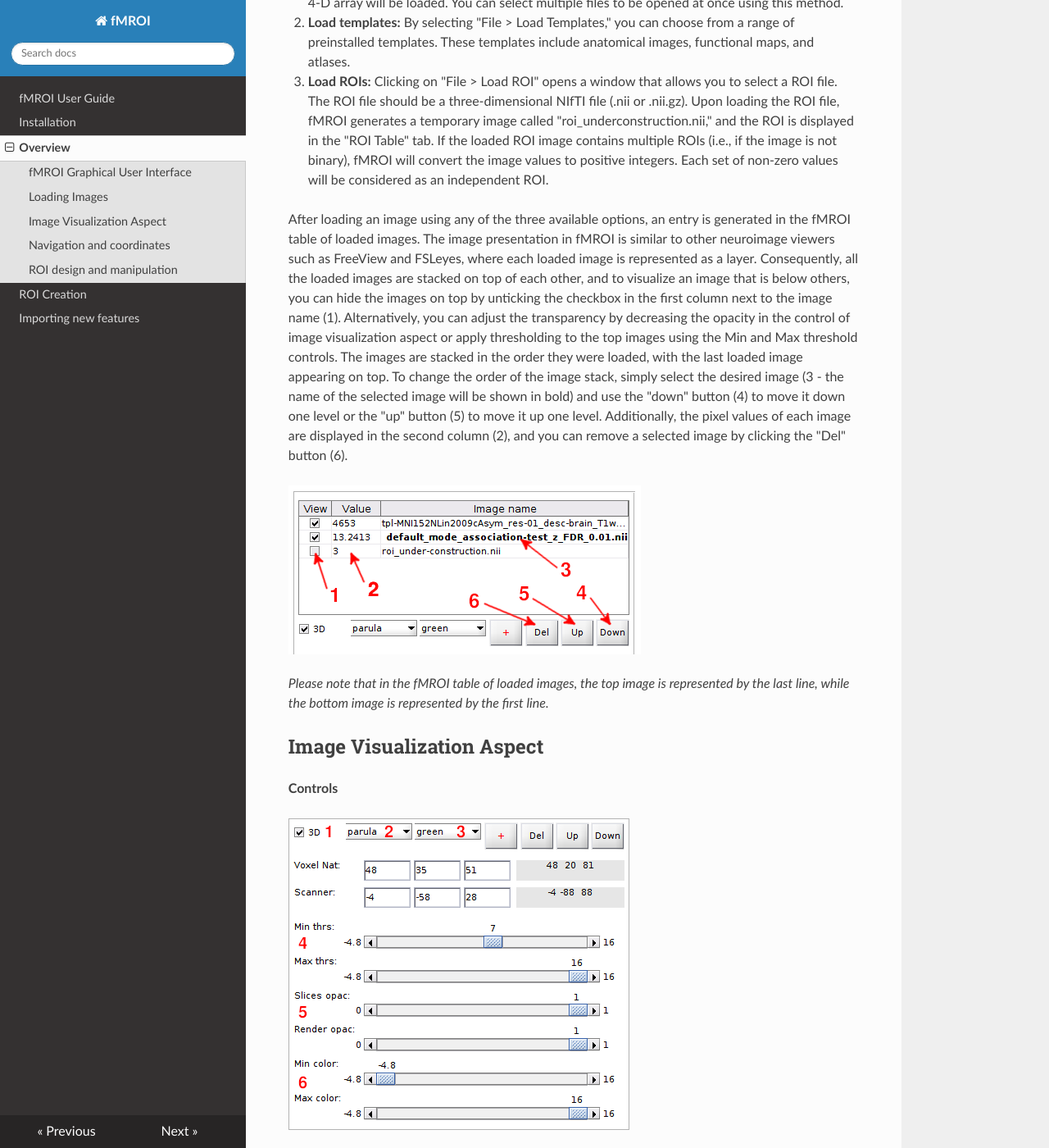
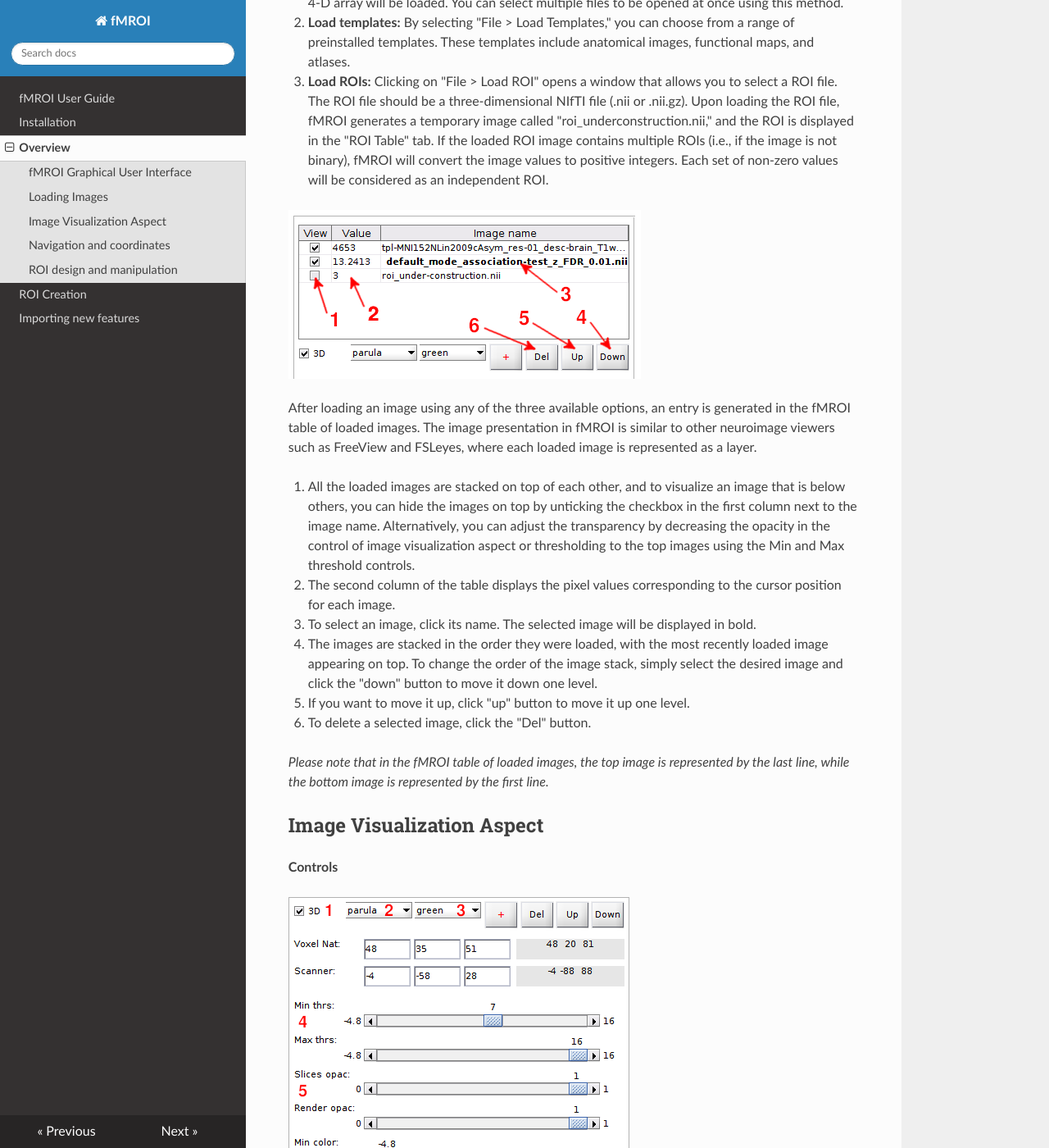
Before and after one commit to proactionlab/fmroi-docs, an MkDocs documentation site: the page built from docs/overview.md, in a window 1280 px wide and 1400 px high, scrolled down 1359 px. Shown: the whole window at 82% size. Built offline with MkDocs 1.6.1, drawn with Linux system fonts in a browser that asks for light colours; nearby versions of some CDN libraries.

Commit message:
update overview page

```diff
--- a/docs/overview.md
+++ b/docs/overview.md
@@ -33,9 +33,17 @@
 
 3. **Load ROIs:** Clicking on "File > Load ROI" opens a window that allows you to select a ROI file. The ROI file should be a three-dimensional NIfTI file (.nii or .nii.gz). Upon loading the ROI file, fMROI generates a temporary image called "roi_underconstruction.nii," and the ROI is displayed in the "ROI Table" tab. If the loaded ROI image contains multiple ROIs (i.e., if the image is not binary), fMROI will convert the image values to positive integers. Each set of non-zero values will be considered as an independent ROI.
 
-After loading an image using any of the three available options, an entry is generated in the fMROI table of loaded images. The image presentation in fMROI is similar to other neuroimage viewers such as FreeView and FSLeyes, where each loaded image is represented as a layer. Consequently, all the loaded images are stacked on top of each other, and to visualize an image that is below others, you can hide the images on top by unticking the checkbox in the first column next to the image name (1). Alternatively, you can adjust the transparency by decreasing the opacity in the control of image visualization aspect or apply thresholding to the top images using the Min and Max threshold controls. The images are stacked in the order they were loaded, with the last loaded image appearing on top. To change the order of the image stack, simply select the desired image (3 - the name of the selected image will be shown in bold) and use the "down" button (4) to move it down one level or the "up" button (5) to move it up one level. Additionally, the pixel values of each image are displayed in the second column (2), and you can remove a selected image by clicking the "Del" button (6).
+![Table of loaded images](img/table_loadedimages.png)
 
-![Table of loaded images](img/table_loadedimages.png)
+After loading an image using any of the three available options, an entry is generated in the fMROI table of loaded images. The image presentation in fMROI is similar to other neuroimage viewers such as FreeView and FSLeyes, where each loaded image is represented as a layer.
+
+1. All the loaded images are stacked on top of each other, and to visualize an image that is below others, you can hide the images on top by unticking the checkbox in the first column next to the image name. Alternatively, you can adjust the transparency by decreasing the opacity in the control of image visualization aspect or thresholding to the top images using the Min and Max threshold controls.
+2. The second column of the table displays the pixel values corresponding to the cursor position for each image.
+3. To select an image, click its name. The selected image will be displayed in bold.
+4. The images are stacked in the order they were loaded, with the most recently loaded image appearing on top. To change the order of the image stack, simply select the desired image and click the "down" button to move it down one level.
+5. If you want to move it up, click "up" button to move it up one level.
+6. To delete a selected image, click the "Del" button.
+
 
 *Please note that in the fMROI table of loaded images, the top image is represented by the last line, while the bottom image is represented by the first line.*
 
```
